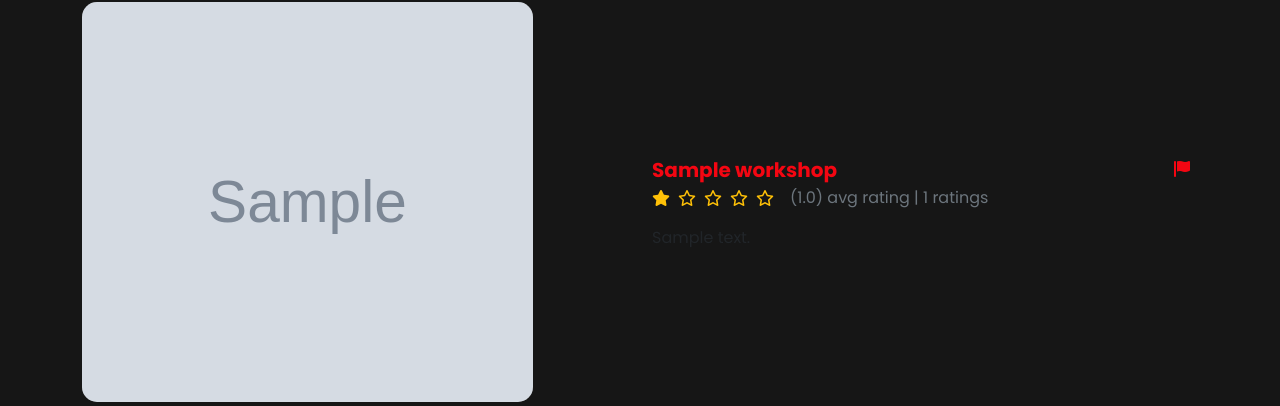
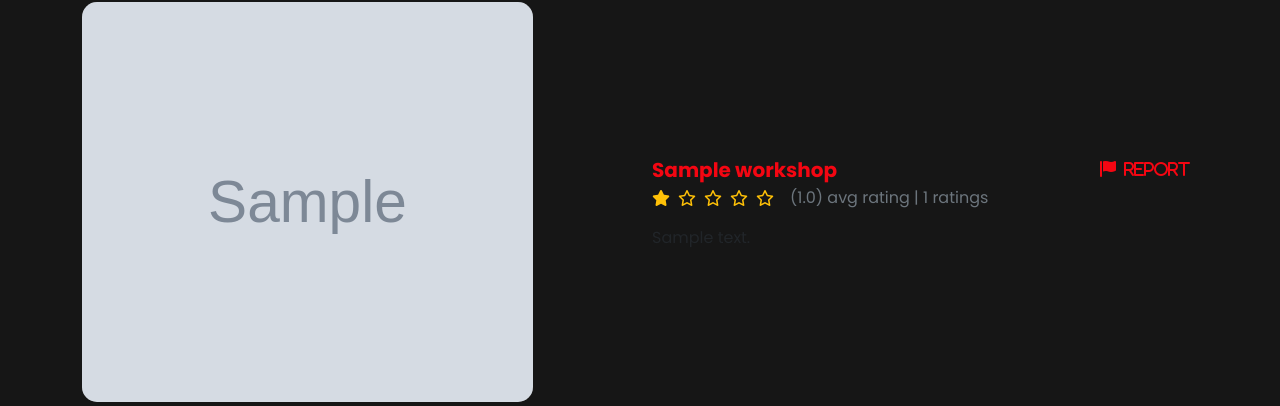
Before and after one commit to mohamedgamalmoha/Car-Service-Marketplace, a Django app: page /workshop/detail/1/ in a window 1280 px wide. Shown: the part 253-659 px from the top of the page. Run offline with Django 3.2, Linux system fonts and the light colour scheme; a user stored in the database is signed in; tables that the repository leaves empty hold one stand-in row (values such as "Sample post"); grey boxes marked "Sample" are stand-in pictures; some libraries are stand-ins or nearby versions.

Commit message:
Add word report to flag in workshop detail

```diff
--- a/templates/workshop/workshop/detail.html
+++ b/templates/workshop/workshop/detail.html
@@ -26,7 +26,7 @@
                     {% csrf_token %}
                     <input type="hidden" name="workshop" value="{{ workshop.id }}">
                     <button class="px-2 py-1 border-0  bg-transparent" style="width: fit-content;" title="Edit Car" type="submit">
-                        <a onclick="this.parent.click()" title="Report this workshop"><i class="fa-sharp fa-solid fa-flag" style="color: #F40612;"></i></a>
+                        <a onclick="this.parent.click()" title="Report this workshop"><i class="fa-sharp fa-solid fa-flag" style="color: #F40612;">&nbsp; Report</i></a>
                     </button>
                 </form>
                 {% endif %}
```
